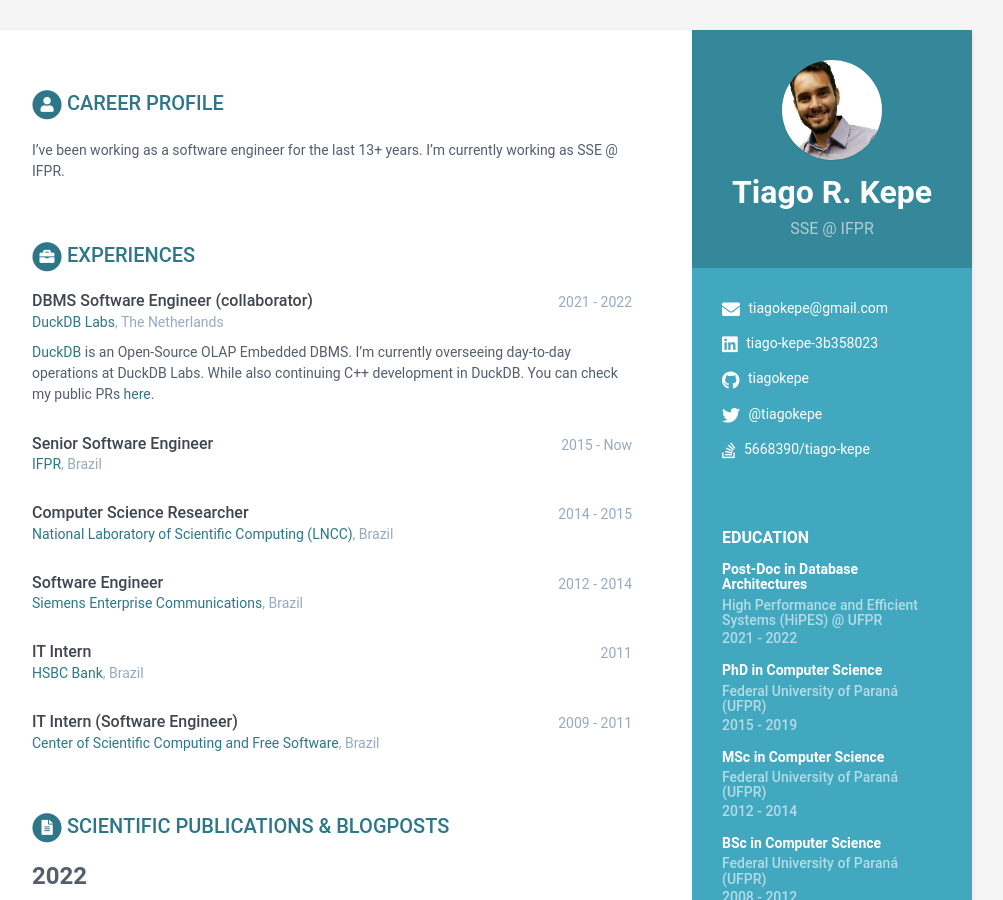
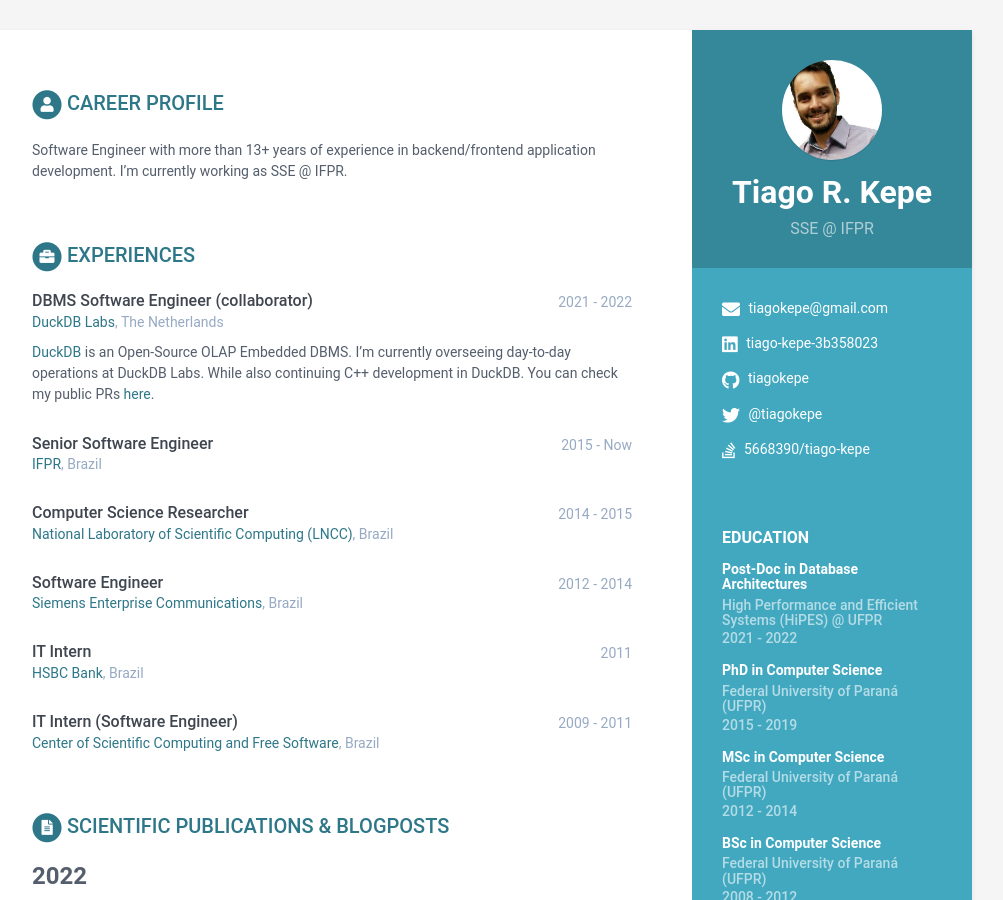
Before and after one commit to tiagokepe/tiagokepe.github.io, a Jekyll site: the page built from index.html, in a window 1280 px wide and 900 px high. Shown: the whole window, without its empty margins (168-1171 px from the left). Built offline with Jekyll 4.4.1, drawn with Linux system fonts in a browser that asks for light colours.

Commit message:
Update summary.

```diff
--- a/_data/data.yml
+++ b/_data/data.yml
@@ -34,7 +34,7 @@ sidebar:
 
 career-profile:
     title: Career Profile
-    summary: I've been working as a software engineer for the last 13+ years. I'm currently working as SSE @ IFPR.
+    summary: Software Engineer with more than 13+ years of experience in backend/frontend application development. I'm currently working as SSE @ IFPR.
 
 education:
     - degree: Post-Doc in Database Architectures
```
